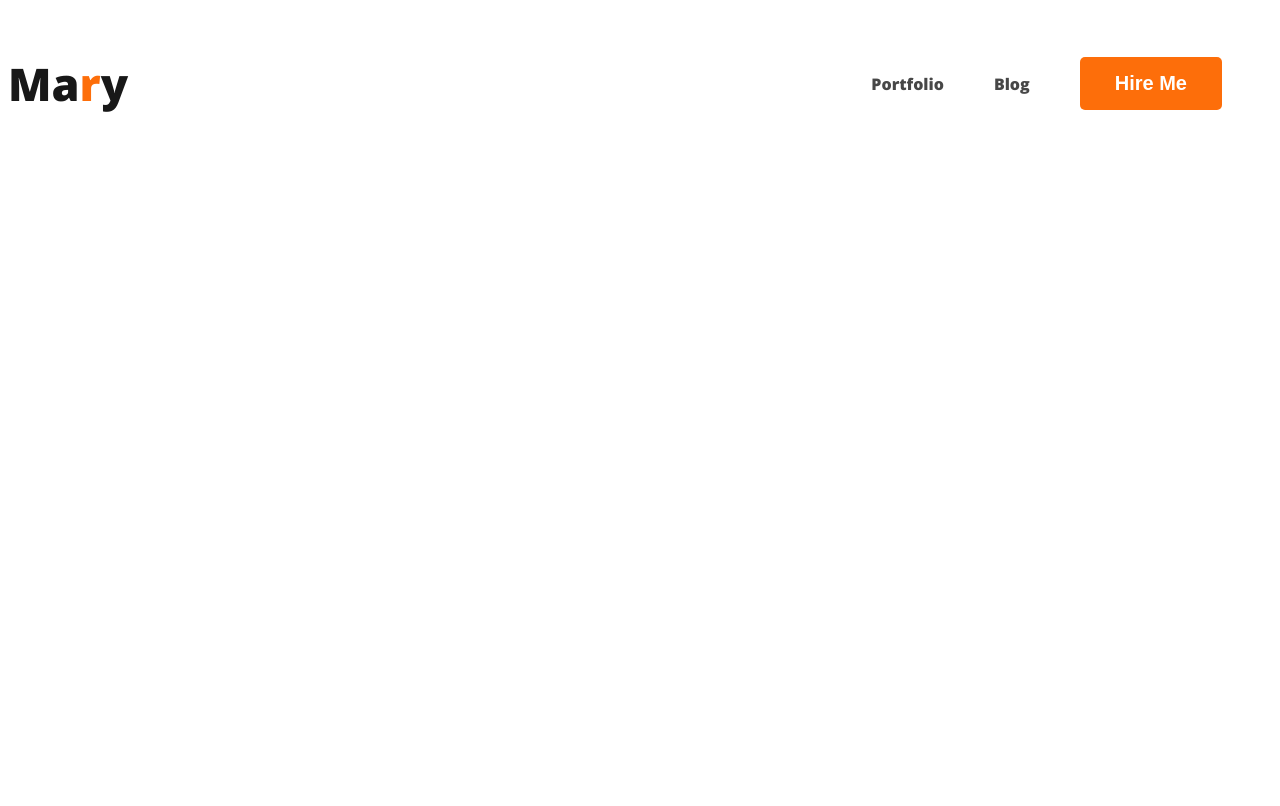
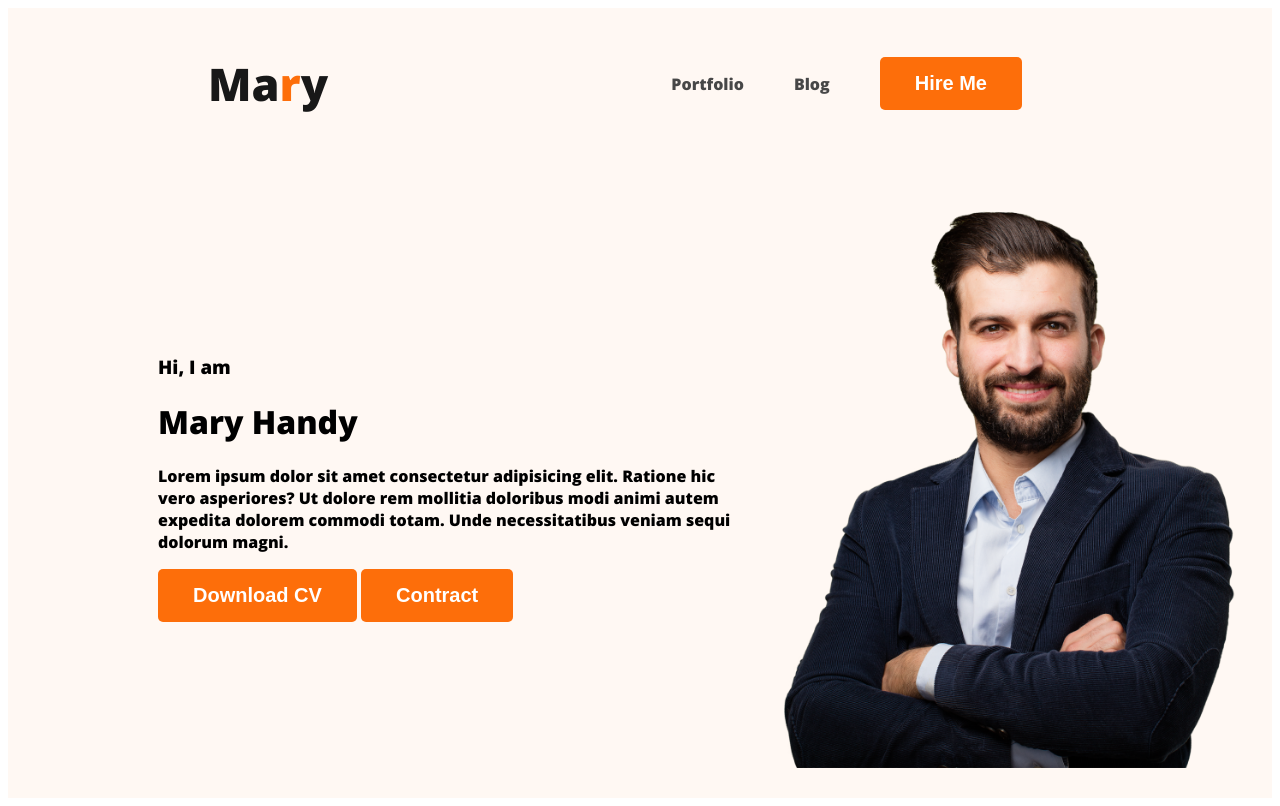
Before and after one commit to arrouf123/webdeveloper-portflolio, a plain HTML site: page index.html in a window 1280 px wide. Drawn offline with nearby package versions, Linux system fonts and the light colour scheme.

Commit message:
this is commit

```diff
--- a/index.html
+++ b/index.html
@@ -10,7 +10,7 @@
     <title>MY Web develpoer portfolio</title>
 </head>
 <body>
-    <header>
+    <header class="header">
         <nav>
             <h3 class="nav-title">Ma<span class="text-primary">r</span>y</h3>
             <ul>
@@ -19,6 +19,21 @@
                 <li><button class="btn-primary">Hire Me</button></li>
             </ul>
         </nav>
+
+        <div class="banner">
+            <div>
+                <h3 class="banner-greeting">Hi, I am</h3>
+                <h1 class="banner-title">Mary Handy</h1>
+                <p>Lorem ipsum dolor sit amet consectetur adipisicing elit. Ratione hic vero asperiores? Ut dolore rem mollitia doloribus modi animi autem expedita dolorem commodi totam. Unde necessitatibus veniam sequi dolorum magni.</p>
+                <button class="btn-primary">Download CV</button>
+                <button class="btn-primary">Contract</button>
+
+            </div>
+            <img class="profile-pic" src="images/hardy.png" alt="">
+
+
+        </div>
+
 
     </header>
 
--- a/style/portflolio.css
+++ b/style/portflolio.css
@@ -12,6 +12,7 @@ nav{
     display: flex;
     justify-content:space-between ;
     align-items: center;
+    margin: 0 200px;
 }
 .nav-title{
     color: #181818;
@@ -43,3 +44,18 @@ nav a{
     padding: 15px 35px;
 
 }
+/* hader class colo9r */
+
+.header{
+    background-color: #FFF8F3;
+
+}
+.banner{
+    padding: 30px 30px 30px 150px;
+    display: flex;
+    align-items: center;
+}
+.banner .profile-pic{
+    width: 500px;
+
+}
```
